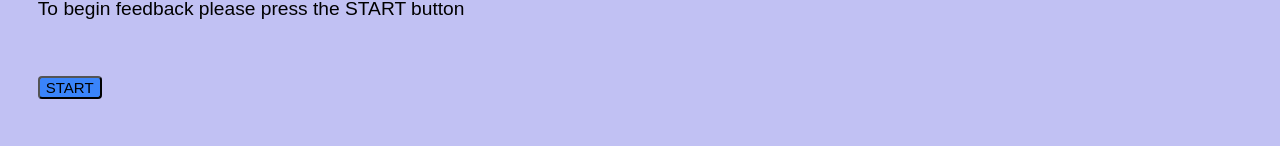
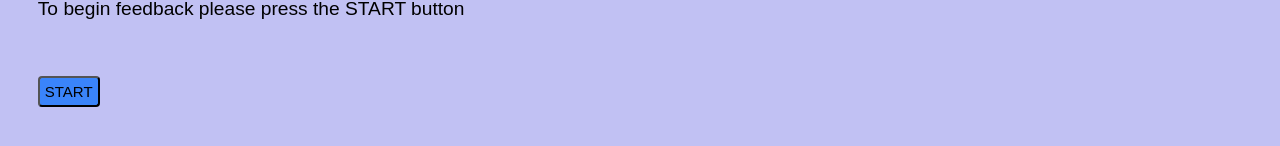
Before and after one commit to Mauricebrwn/weekend-redux-feedback-loop, a React (Create React App) app: page /#/ in a window 1280 px wide. Shown: the part 526-672 px from the top of the page. Built offline with nearby package versions, Linux system fonts and the light colour scheme.

Commit message:
added input padding

```diff
--- a/src/index.css
+++ b/src/index.css
@@ -21,6 +21,7 @@ p {
 input{
   margin-left: 1cm;
   width: 1cm;
+  padding: 5px;
 }
 .comment {
   width: 3cm;
@@ -32,4 +33,5 @@ button {
   background-color: #3a84fa;
   font-size: 15px;
   border-radius: 4px;
+  padding: 5px;
 }
```
